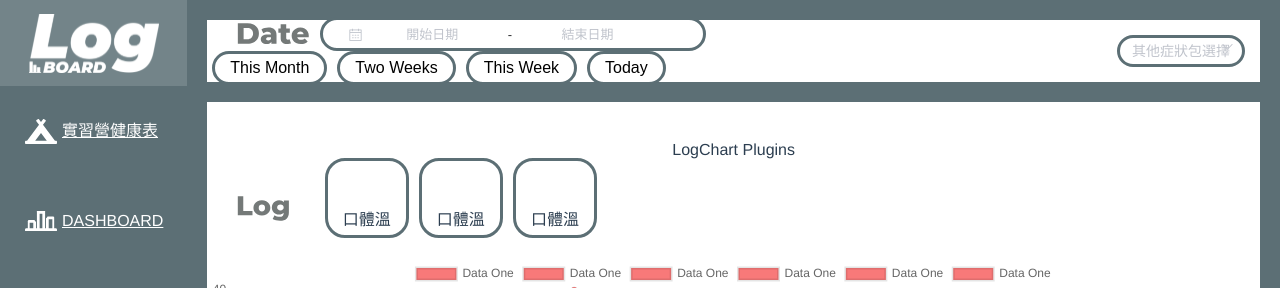
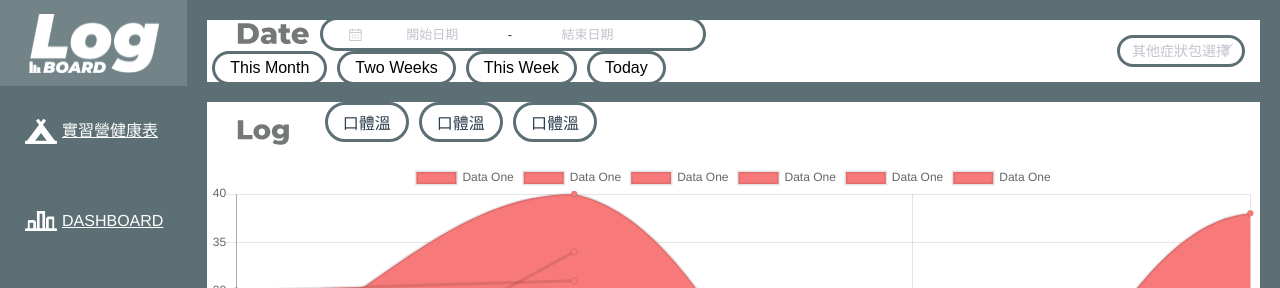
Before and after one commit to MyDataTaiwan/logboard-frontend, a Vue app: page /dashboard/logboard in a window 1280 px wide. Shown: the top 288 px of the page. Built offline with nearby package versions, Linux system fonts and the light colour scheme.

Commit message:
fix style

```diff
--- a/src/App.vue
+++ b/src/App.vue
@@ -129,6 +129,7 @@ export default {
     /* background: #f0afff; */
     display: flex;
     flex: 1;
+    width: 15%;
     flex-direction: column;
     -webkit-justify-content: center;
     justify-content: center;
@@ -138,7 +139,9 @@ export default {
     display: none;
   }
 }
-@media screen and (max-width: 567px) {
+/* @media screen and (max-width: 567px) { */
+@media screen and (max-width: 707px) {
+
   #NavBar {
     display: none;
   }
--- a/src/components/LogChart.vue
+++ b/src/components/LogChart.vue
@@ -1,16 +1,16 @@
 <template>
   <div id="ChartView" style="width: 100%;">
-    <h3>{{ msg }}</h3>
+    <!-- <h3>{{ msg }}</h3> -->
     <div id="ChartSelectBar" class="SelectBar">
       <img class="SelectBarTitle" alt="bar" src="../assets/icon/Log.svg" width="5%" />
       <div class="SelectItmes">
-        <h3>口體溫</h3>
+        口體溫
       </div>
       <div class="SelectItmes">
-        <h3>口體溫</h3>
+        口體溫
       </div>
       <div class="SelectItmes">
-        <h3>口體溫</h3>
+        口體溫
       </div>
     </div>
     <!-- <img alt="LogBoard logo" src="../assets/chart.png" width="100%"     :width="1000"
--- a/src/pages/About.vue
+++ b/src/pages/About.vue
@@ -1,6 +1,7 @@
 <template>
   <div id="About">
     <img alt="Vue logo" src="src/assets/logo.png">
+
     <HelloWorld msg="Welcome to Your Vue.js About"/>
   </div>
 </template>
```
